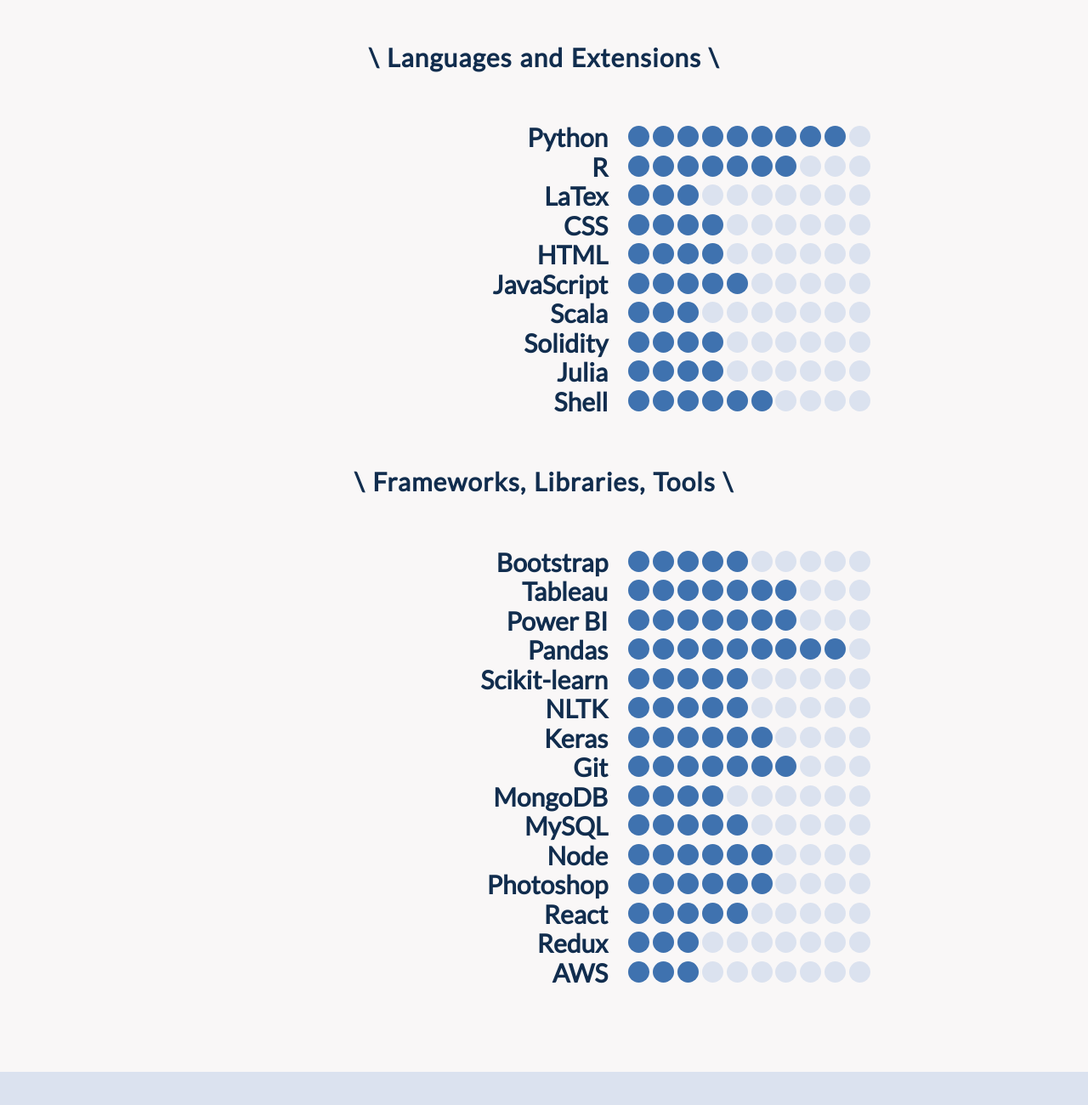
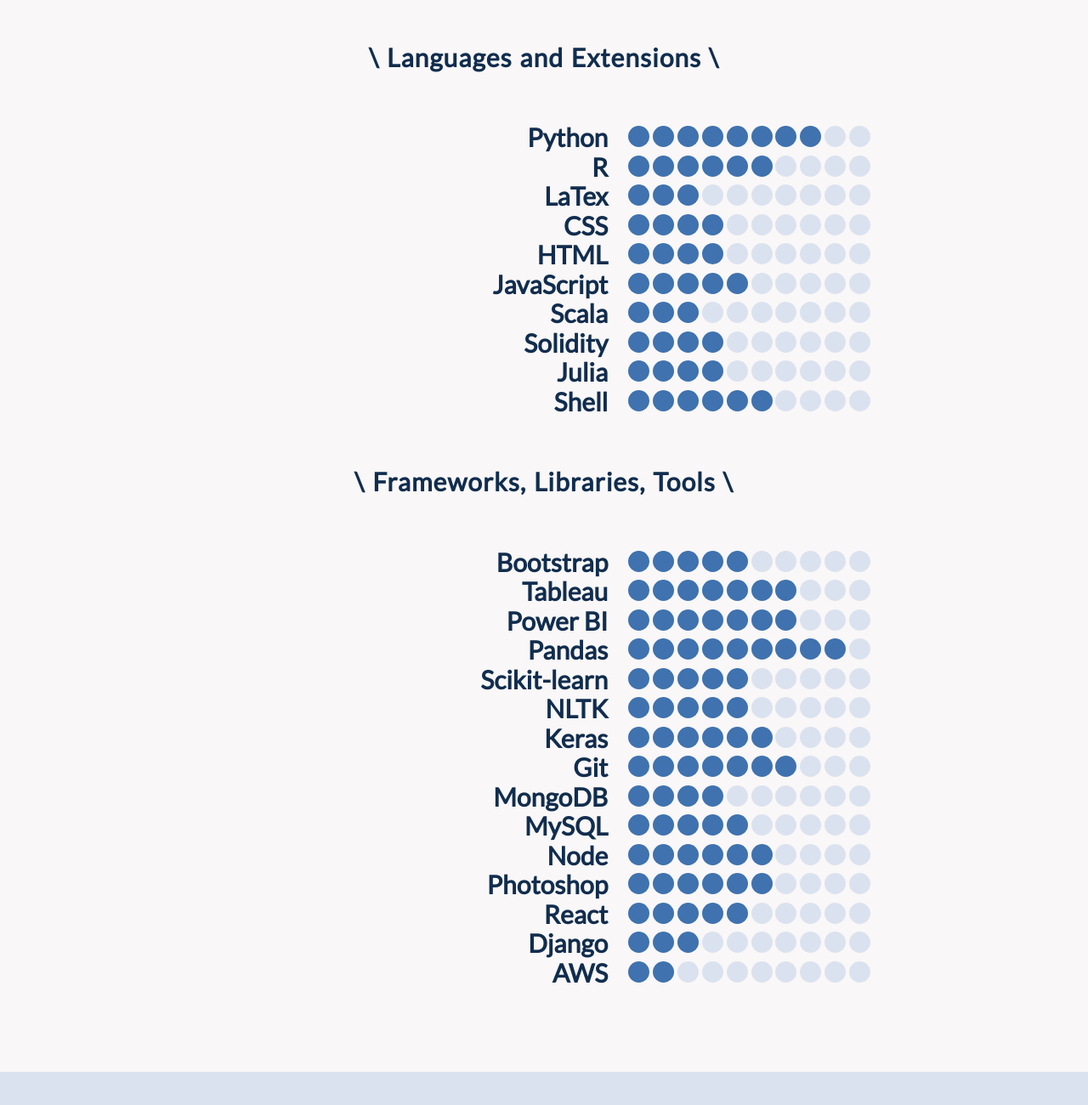
Before and after one commit to canberk17/myapp, a plain HTML site: page index.html in a window 1280 px wide. Shown: the part 5280-6580 px from the top of the page at 85% size. Drawn offline with nearby package versions, Linux system fonts and the light colour scheme.

Commit message:
'commit'

```diff
--- a/index.html
+++ b/index.html
@@ -335,7 +335,7 @@
                 <span class="dot fill"></span>
                 <span class="dot fill"></span>
                 <span class="dot fill"></span>
-                <span class="dot fill"></span>
+                <span class="dot "></span>
                 <span class="dot"></span>
             </li>
             <li>
@@ -346,7 +346,7 @@
                 <span class="dot fill"></span>
                 <span class="dot fill"></span>
                 <span class="dot fill"></span>
-                <span class="dot fill"></span>
+                <span class="dot "></span>
                 <span class="dot "></span>
                 <span class="dot "></span>
                 <span class="dot"></span>
@@ -657,7 +657,7 @@
             </li>
 
             <li>
-                <h3>Redux</h3>
+                <h3>Django</h3>
                 <span class="dot fill"></span>
                 <span class="dot fill"></span>
                 <span class="dot fill"></span>
@@ -675,7 +675,7 @@
                 <h3>AWS</h3>
                 <span class="dot fill"></span>
                 <span class="dot fill"></span>
-                <span class="dot fill"></span>
+                <span class="dot"></span>
                 <span class="dot "></span>
                 <span class="dot "></span>
                 <span class="dot"></span>
```
